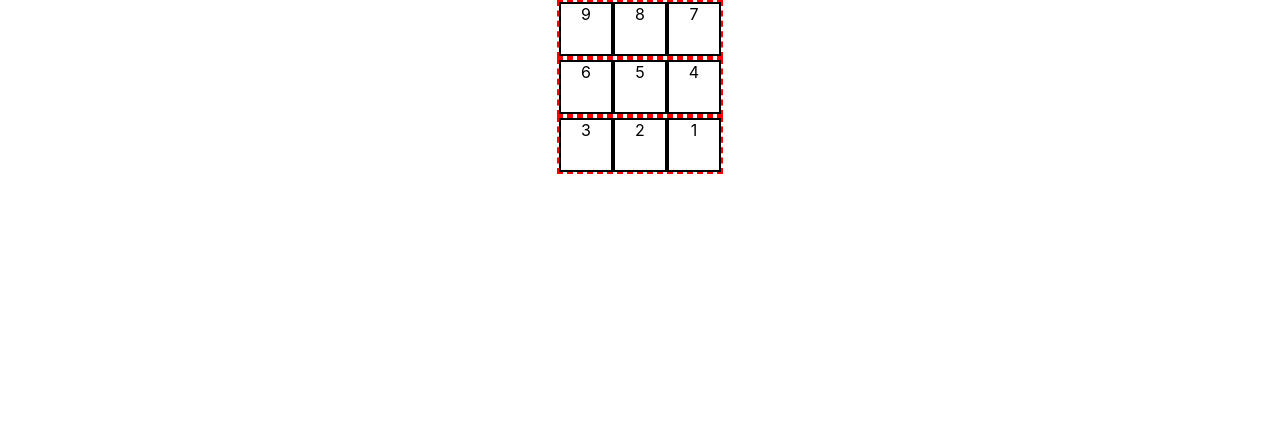
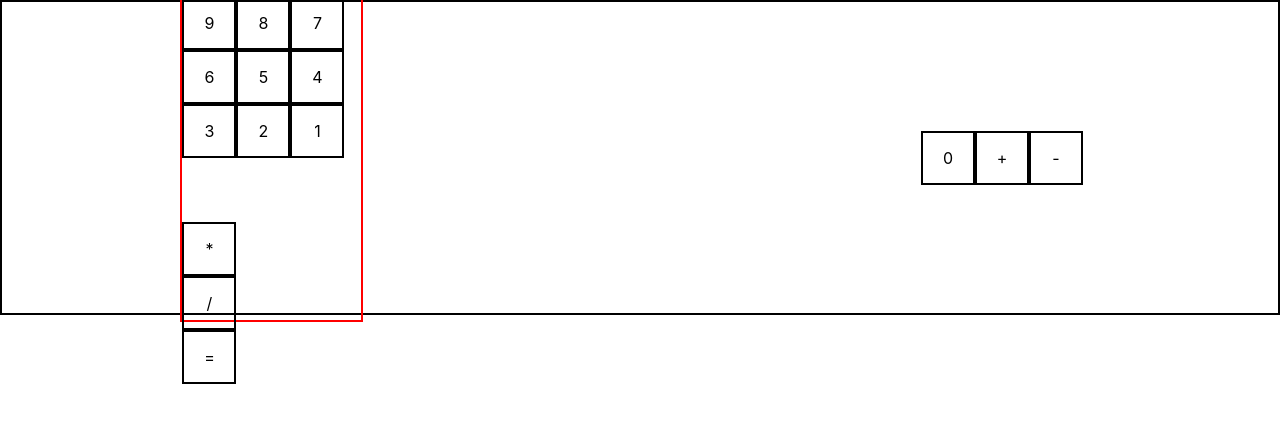
Before and after one commit to stephenstrange-blip/Calculator_tod, a React (Create React App) app in the folder calculator_tod/: page / in a window 1280 px wide. Shown: the top 422 px of the page. Built offline with nearby package versions, Linux system fonts and the light colour scheme.

Commit message:
chore: Remove built-in code from react and move files
  -Add buttons for arithmetic operators along with 0 key
  -Rename numPad to numGrid and add another container for upper part
  of the calculator app

```diff
--- a/calculator_tod/src/App.css
+++ b/calculator_tod/src/App.css
@@ -4,6 +4,9 @@
   flex-flow: column wrap;
   justify-content: center;
   align-items: center;
+  border: 2px solid black;
+  gap: 15.75%;
+  height: 19.45em;
 }
 
 .App-logo {
--- a/calculator_tod/src/App.js
+++ b/calculator_tod/src/App.js
@@ -1,6 +1,7 @@
 import logo from './logo.svg';
 import './App.css';
-import NumGrid from './sections/Numpad';
+import NumGrid from './sections/numGrid/NumGrid';
+import BottomBar from './sections/operatorPad/BottomBar';
 
 function App() {
   return (
@@ -20,6 +21,7 @@ function App() {
         </a>
       </header>*/}
       <NumGrid/>
+      <BottomBar/>
     </div>
   );
 }
--- a/calculator_tod/src/sections/Numpad.jsx
+++ b/calculator_tod/src/sections/numGrid/NumGrid.jsx
@@ -1,4 +1,5 @@
-import './numPad.css';
+import './numGrid.css';
+import SideBar from '../operatorPad/SideBar';
 
 let num1 = 0;
 let num2 = 0;
@@ -33,16 +34,24 @@ console.log(operate(1, "%", 2))*/
 
 function NumGrid() {
     return (
-        [0,1,2].map((row) => {
+        <div className='upper-container'>
+            <div className='numPad'>
+                {[0, 1, 2].map((row) => {
                     return (
                         <div className={`gridRow number${row}`}>
-                    {[9,8,7].map((column) => {
+                            {[9, 8, 7].map((column) => {
                                 let index = column - row * 3;
                                 return (<div className={`numGrid number${index}`}>{index}</div>)
                             })
                             }
                         </div>
                     )
-        }))
+                })}
+            </div>
+            <SideBar />
+
+        </div>
+
+    )
 }
 export default NumGrid;
--- a/calculator_tod/src/sections/numPad/numPad.css
+++ b/calculator_tod/src/sections/numGrid/numGrid.css
@@ -1,3 +1,14 @@
+.upper-container {
+    display: flex;
+    flex-flow: row wrap;
+    width: 14%;
+    border: 2px solid red;
+    gap: 19.85%;
+}
+.numPad {
+    display: flex;
+    flex-flow: column wrap;
+}
 .numGrid {
     width: 50px;
     height: 50px;
@@ -9,6 +20,5 @@
 .gridRow {
     display: flex;
     flex-flow: row wrap;
-    border: 2px dashed red;
     width: fit-content;
 }
--- a/calculator_tod/src/sections/numPad.css
+++ /dev/null
@@ -1,11 +0,0 @@
-.numGrid {
-    width: 50px;
-    height: 50px;
-    border: 2px solid black;
-}
-.gridRow {
-    display: flex;
-    flex-flow: row wrap;
-    border: 2px dashed red;
-    width: fit-content;
-}
--- /dev/null
+++ b/calculator_tod/src/sections/operatorPad/BottomBar.jsx
@@ -0,0 +1,13 @@
+import './bottomBar.css'
+
+function BottomBar () {
+  return (
+    <div className='bottom-bar'>
+      <div className='numGrid zero'>0</div>
+      <div className='numGrid addition operator'>+</div>
+      <div className='numGrid subtraction operator'>-</div>
+    </div>
+  )
+}
+
+export default BottomBar
--- /dev/null
+++ b/calculator_tod/src/sections/operatorPad/SideBar.jsx
@@ -0,0 +1,13 @@
+import './sideBar.css'
+
+function SideBar () {
+  return (
+    <div className='side-bar'>
+      <div className='numGrid multiplication operator'>*</div>
+      <div className='numGrid division operator'>/</div>
+      <div className='numGrid equate operator'>=</div>
+    </div>
+  )
+}
+
+export default SideBar
--- /dev/null
+++ b/calculator_tod/src/sections/operatorPad/bottomBar.css
@@ -0,0 +1,15 @@
+.numGrid {
+  width: 50px;
+  height: 50px;
+  border: 2px solid black;
+  display: flex;
+  justify-content: center;
+  align-items: center;
+}
+
+.bottom-bar {
+  display: flex;
+  flex-flow: row wrap;
+  /* border: 2px dashed red; */
+  width: 14%;
+}
--- /dev/null
+++ b/calculator_tod/src/sections/operatorPad/sideBar.css
@@ -0,0 +1,15 @@
+.numGrid {
+  width: 50px;
+  height: 50px;
+  border: 2px solid black;
+  display: flex;
+  justify-content: center;
+  align-items: center;
+}
+
+.side-bar {
+  display: flex;
+  flex-flow: column wrap;
+  /* border: 2px dashed red; */
+  width: fit-content;
+}
```
Also changed, not shown: calculator_tod/src/sections/numPad/Numpad.jsx (deleted, +0 -48 lines). Lines whose indentation alone changed are shown as unchanged.
